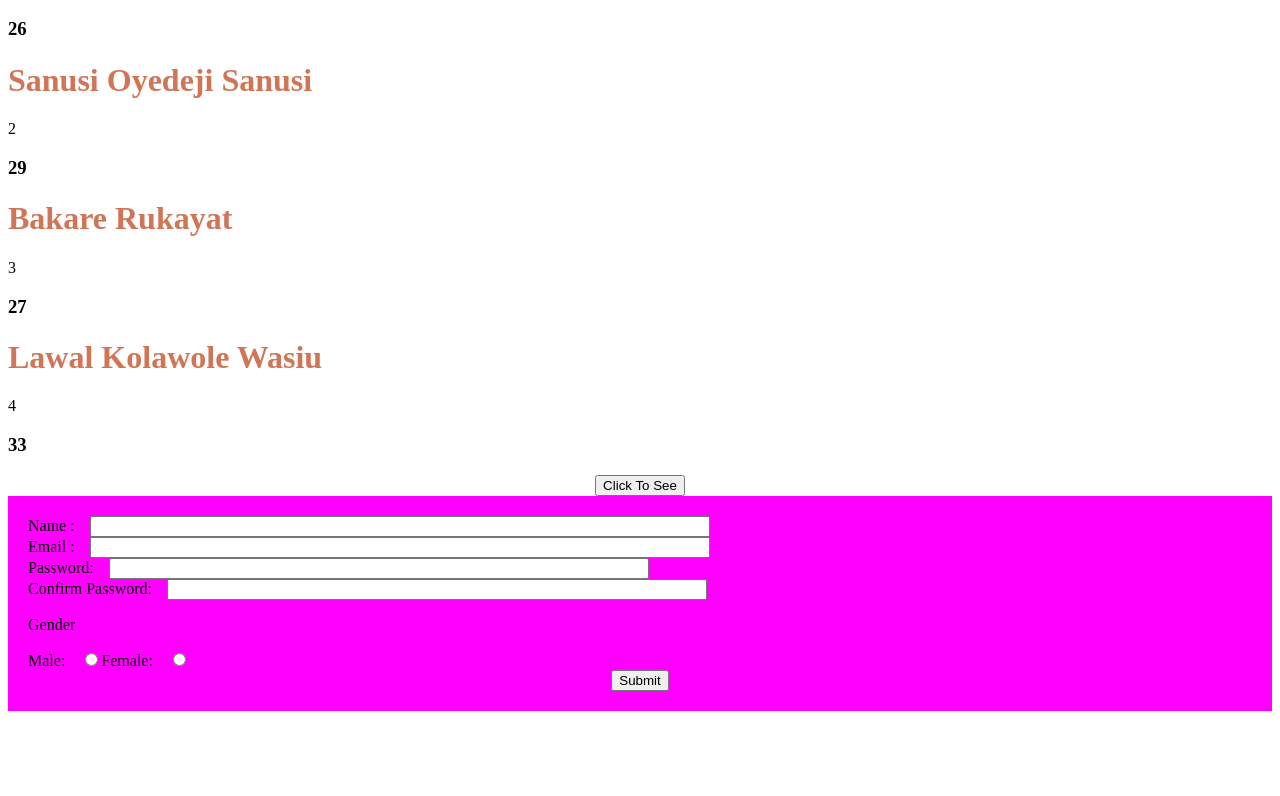
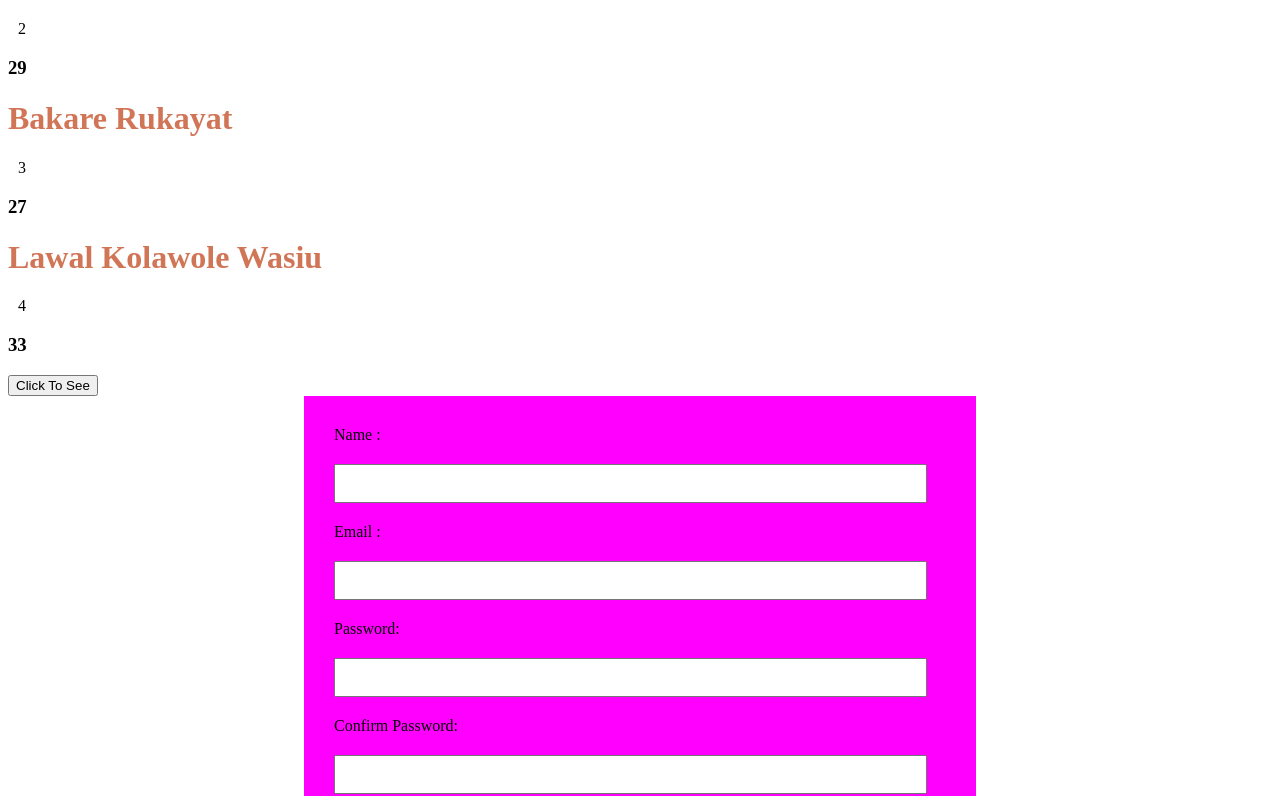
Before and after one commit to bamskydbest/React-Assignment, a React (Create React App) app: page / in a window 1280 px wide. Shown: the part 468-1264 px from the top of the page. Before the commit the page ends 1187 px from the top, so only its background shows below. Built offline with nearby package versions, Linux system fonts and the light colour scheme.

Commit message:
Changed some css stylings

```diff
--- a/src/App.css
+++ b/src/App.css
@@ -18,23 +18,50 @@ h1 {
 form {
   background-color: #f0f;
   padding: 20px;
+  margin: auto;
+  width: 50%;
 }
 input[type="text"] {
-  width: 50%;
+  width: 90%;
+  margin: 10px;
+  padding: 10px;
 }
 input[type="email"] {
-  width: 50%;
+  width: 90%;
+  padding: 10px;
+  margin: 10px;
 }
 input[type="password"] {
-  width: 43.5%;
+  width: 90%;
+  margin: 10px;
+  padding: 10px;
 }
+
 label {
   margin-right: 15px;
+  display: block;
+  margin: 10px;
 }
 .radio {
-  margin: auto;
+  margin: 10px;
 }
-button {
+.btn {
   display: block;
   margin: auto;
+  border: none;
+  padding: 20px;
+  font-size: 18px;
+  background-color: #fff;
+  color: #f0f;
 }
+.radioo {
+  display: inline-block;
+  margin: 10px;
+  padding: 10px;
+}
+.male {
+  margin-right: 20px;
+}
+p {
+  margin: 10px;
+}
--- a/src/components/RegistrationForm.jsx
+++ b/src/components/RegistrationForm.jsx
@@ -31,10 +31,7 @@ const RegistrationForm = () => {
     };
 
     try {
-      const response = await axios.post(
-        "http://localhost:3000/students",
-        formData
-      );
+      await axios.post("http://localhost:3000/students", formData);
       setLoading(false);
       setName("");
       setEmail("");
@@ -101,7 +98,9 @@ const RegistrationForm = () => {
         <div>
           <p>Gender</p>
           <div className="radio">
-            <label htmlFor="male">Male:</label>
+            <label htmlFor="male" className="radioo">
+              Male:
+            </label>
             <input
               type="radio"
               name="gender"
@@ -110,9 +109,12 @@ const RegistrationForm = () => {
               checked={gender === "male"}
               required
               onChange={(e) => setGender(e.target.value)}
+              className="male"
             />
 
-            <label htmlFor="female">Female:</label>
+            <label htmlFor="female" className="radioo">
+              Female:
+            </label>
             <input
               type="radio"
               name="gender"
@@ -125,7 +127,9 @@ const RegistrationForm = () => {
           </div>
         </div>
 
-        <button type="submit">{loading ? "Submitting" : "Submit"}</button>
+        <button type="submit" className="btn">
+          {loading ? "Submitting" : "Submit"}
+        </button>
       </form>
     </div>
   );
```
